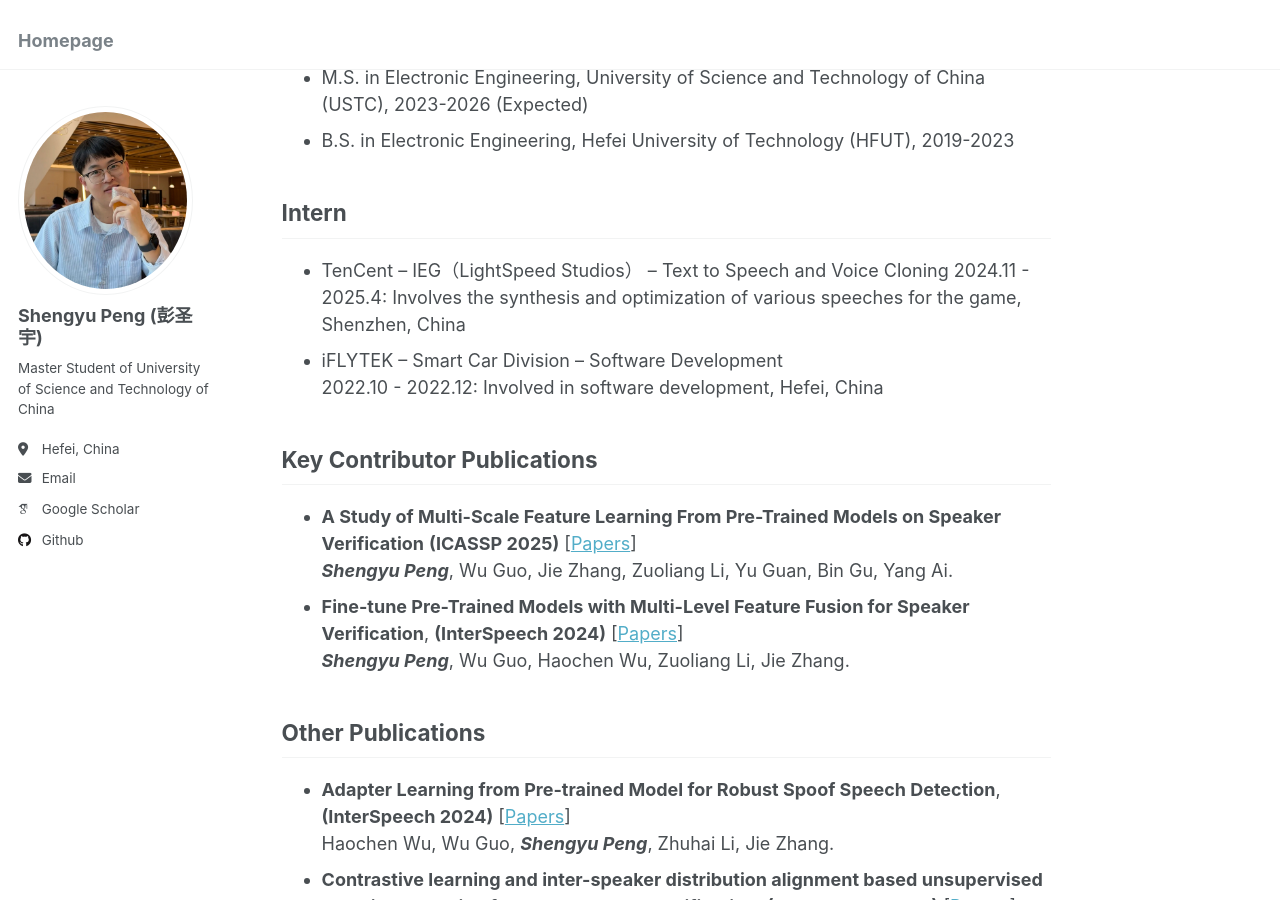
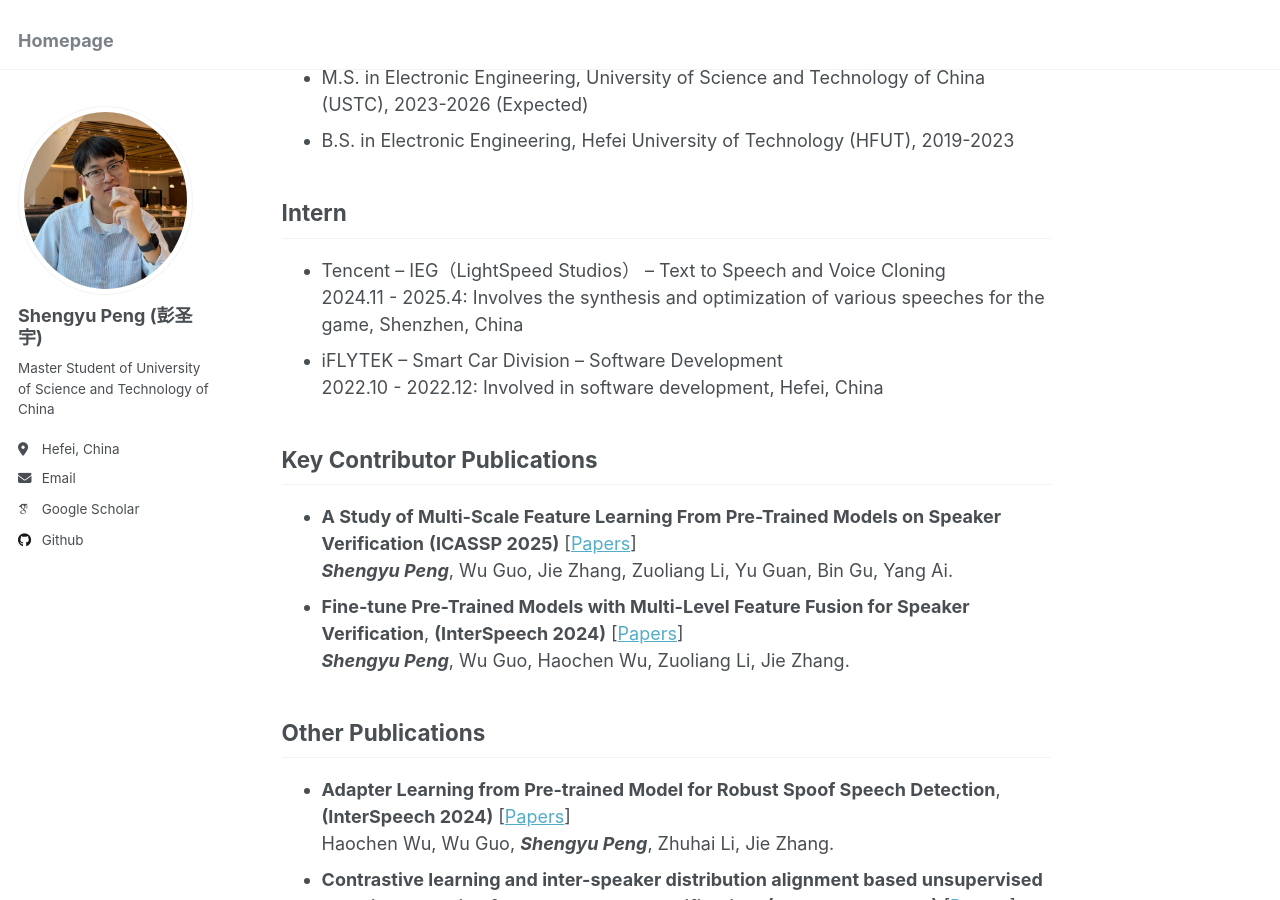
Before and after one commit to psy-ws/psy-ws.github.io, a Jekyll site: the page built from _pages/about.md, in a window 1280 px wide and 900 px high, scrolled down 587 px. Built offline with Jekyll 4.4.1, drawn with Linux system fonts in a browser that asks for light colours; some web fonts are replaced.

Commit message:
mix some mistakes

```diff
--- a/_pages/about.md
+++ b/_pages/about.md
@@ -24,7 +24,7 @@ Feel free to contact me at [shengyupeng@mail.ustc.edu.cn](mailto:shengyupeng@mai
 * B.S. in Electronic Engineering, Hefei University of Technology (HFUT), 2019-2023
 
 ## Intern
-* TenCent -- IEG（LightSpeed Studios） -- Text to Speech and Voice Cloning
+* Tencent -- IEG（LightSpeed Studios） -- Text to Speech and Voice Cloning
 2024.11 - 2025.4: Involves the synthesis and optimization of various speeches for the game, Shenzhen, China
 * iFLYTEK -- Smart Car Division -- Software Development
 2022.10 - 2022.12: Involved in software development, Hefei, China
```
